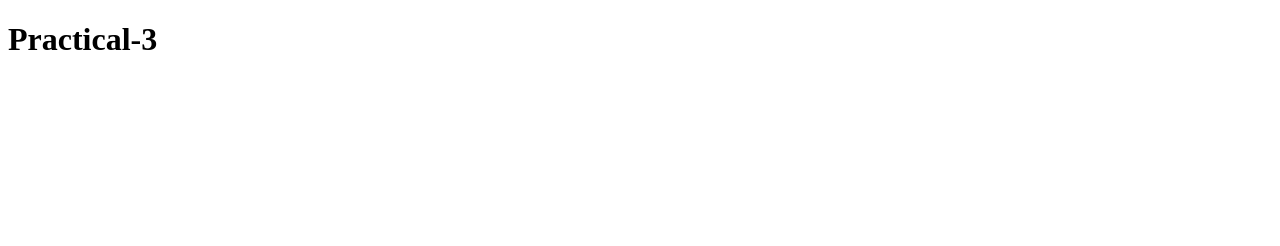
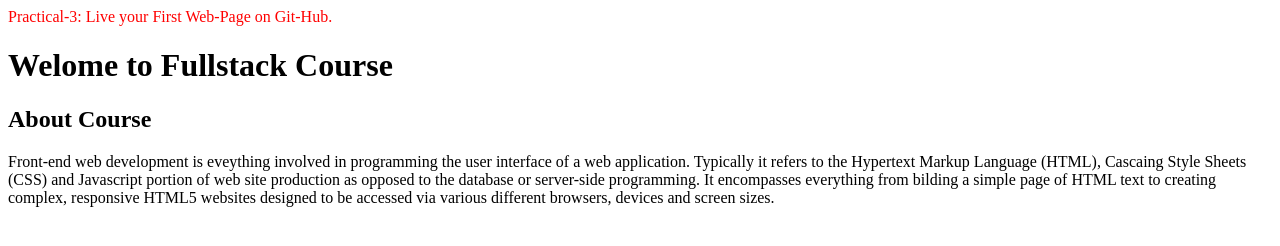
Before and after one commit to surabhisharma0708/Fullstack-Practical-3, a plain HTML site: page index.html in a window 1280 px wide. Drawn offline with Linux system fonts and the light colour scheme.

Commit message:
First Live Web Page

```diff
--- a/index.html
+++ b/index.html
@@ -7,6 +7,13 @@
     <title>Practical-3</title>
 </head>
 <body>
-    <h1>Practical-3</h1>
+    <span style="color: red;">Practical-3: Live your First Web-Page on Git-Hub.</span>
+    <h1>Welome to Fullstack Course</h1>
+    <h2>About Course</h2>
+    <p>Front-end web development is eveything involved in programming the user interface of a web application. Typically
+        it refers to the Hypertext Markup Language (HTML), Cascaing Style Sheets (CSS) and Javascript portion of web
+        site production as opposed to the database or server-side programming. It encompasses everything from bilding a
+        simple page of HTML text to creating complex, responsive HTML5 websites designed to be accessed via various
+        different browsers, devices and screen sizes.</p>
 </body>
 </html>
```
